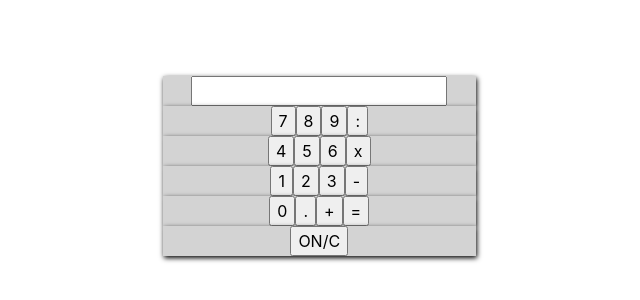
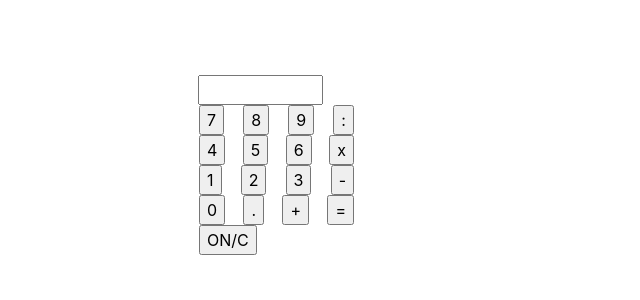
Before and after one commit to ArnaudCartailler/exo_calculatriceJS, a plain HTML site: page index.html in a window 1280 px wide. Shown: the part 180-480 px from the top of the page, without its empty margins (352-992 px from the left). Drawn offline with nearby package versions, Linux system fonts and the light colour scheme.

Commit message:
calculator positionning

```diff
--- a/css/main.css
+++ b/css/main.css
@@ -96,37 +96,17 @@ textarea {
 /* ==========================================================================
    Author's custom styles
    ========================================================================== */
-  .container-fluid{
+
+  form{
+    margin-left: 40%;
     margin-top: 20%;
-    width: auto;
+    padding: 5px 5px 5px 5px;
   }
 
-  .container-fluid p{
-    font-size: 30px;
-    color:white;
+  .row .affiche{
+    width : 100%;
+    margin-left: 30px;
   }
-
-
-  .container-fluid .row{
-    margin-left: 40%;
-    background-color: lightgrey;
-    justify-content: center;
-    box-shadow: 1px 2px 5px black;
-  }
-
-  .container-fluid .row button{
-    font-size: 40px;
-    margin: 10px 0px 10px 10px;
-  }
-
-  .container-fluid .row .moins{
-    padding-left: 18px;
-  }
-
-  .container-fluid .row .point{
-    padding-left: 20px;
-  }
-
 
 /* ==========================================================================
    Helper classes
--- a/index.html
+++ b/index.html
@@ -28,35 +28,35 @@
     <input name="result" class="affiche"></input>
   </div>
 
-  <div class="row col-3">
+  <div class="row col-3 d-flex ml-3 justify-content-between">
     <input type="button" value="7" onClick="ajouter('7')">
     <input type="button" value="8" onClick="ajouter('8')">
     <input type="button" value="9" onClick="ajouter('9')">
     <input type="button" value=":" onClick="ajouter('/')">
   </div>
 
-  <div class="row col-3">
+  <div class="row col-3 d-flex ml-3 justify-content-between">
     <input type="button" value="4" onClick="ajouter('4')">
     <input type="button" value="5" onClick="ajouter('5')">
     <input type="button" value="6" onClick="ajouter('6')">
     <input type="button" value="x" onClick="ajouter('*')">
   </div>
 
-  <div class="row col-3">
+  <div class="row col-3 d-flex ml-3 justify-content-between">
     <input type="button" value="1" onClick="ajouter('1')">
     <input type="button" value="2" onClick="ajouter('2')">
     <input type="button" value="3" onClick="ajouter('3')">
     <input type="button" value="-" onClick="ajouter('-')">
   </div>
 
-  <div class="row col-3">
+  <div class="row col-3 d-flex ml-3 justify-content-between">
     <input type="button" value="0" onClick="ajouter('0')">
     <input type="button" value="." onClick="ajouter('.')">
     <input type="button" value="+" onClick="ajouter('+')">
     <input type="button" value="=" onClick="calcul()">
   </div>
 
-  <div class="row col-3">
+  <div class="row col-3 d-flex ml-3 justify-content-between">
     <input type="reset" value="ON/C">
   </div>
 </form>
```
